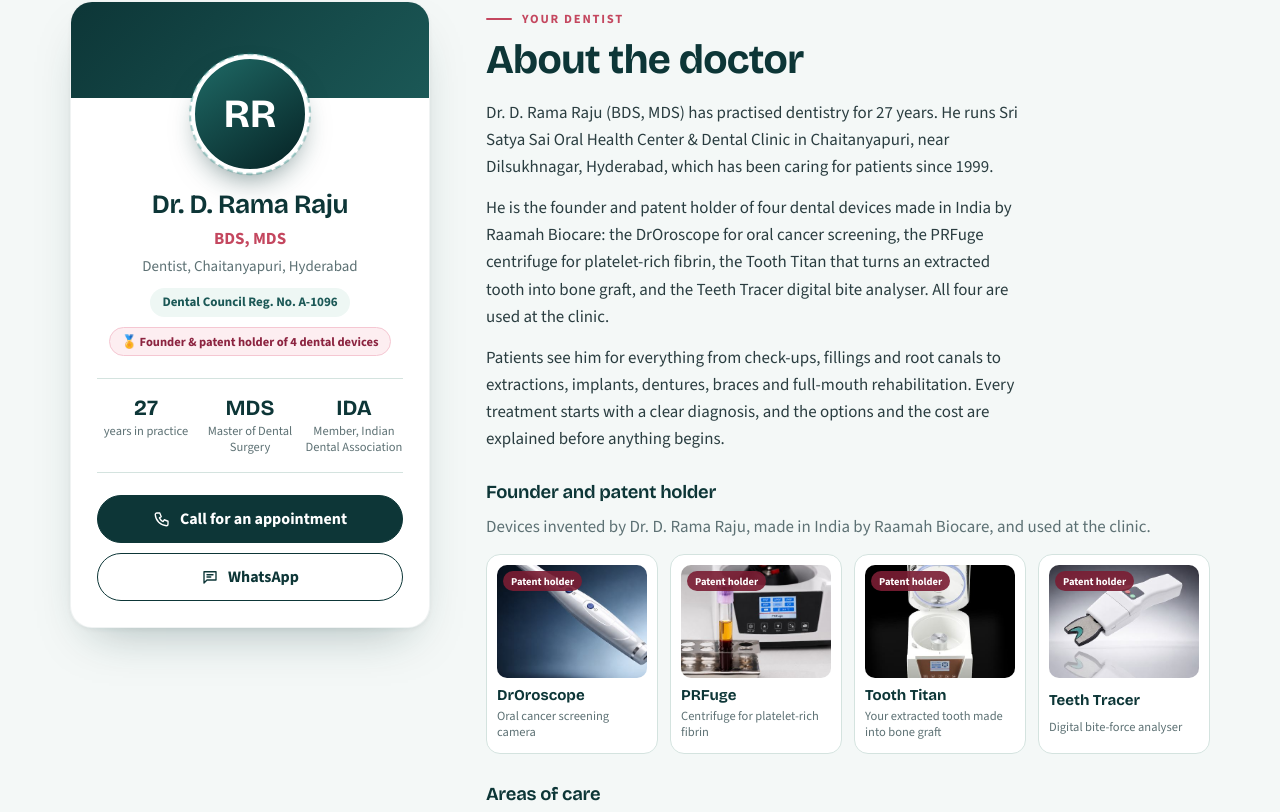
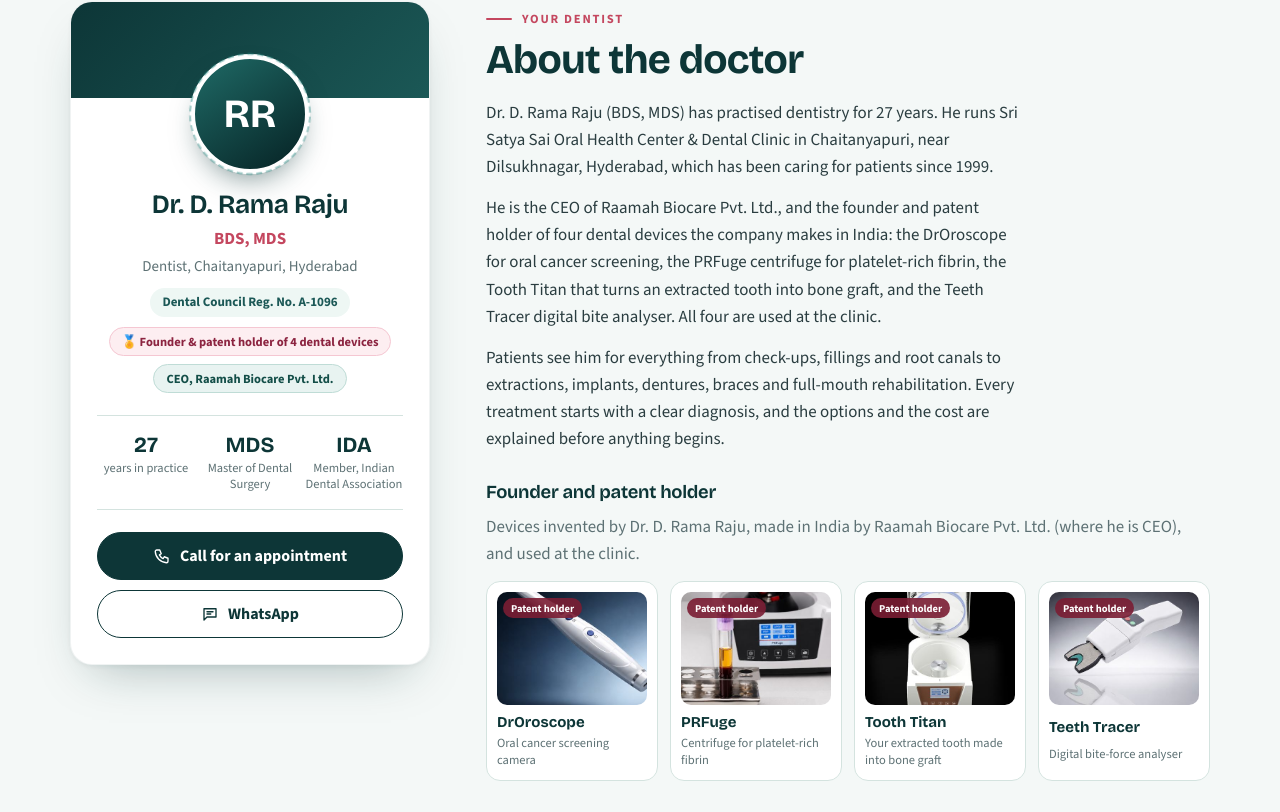
Before and after one commit to drramarajudentalclinic-tech/dental-backend, a React (Vite) app in the folder website/: page / in a window 1280 px wide. Shown: the part 7221-8033 px from the top of the page. Built offline with nearby package versions, Linux system fonts and the light colour scheme; no server answers.

Commit message:
Doctor: CEO of Raamah Biocare Pvt. Ltd.

```diff
--- a/website/src/chatContent.js
+++ b/website/src/chatContent.js
@@ -87,9 +87,9 @@
     title: { en: "About the doctor", te: "డాక్టర్ గురించి", hi: "डॉक्टर के बारे में" },
     keys: ["doctor", "dentist", "rama raju", "qualification", "mds", "డాక్టర్", "రామరాజు", "डॉक्टर", "रामराजू"],
     a: {
-      en: ["Dr. D. Rama Raju — BDS, MDS, Osmania Medical College, Hyderabad.", `• ${YEARS} years of experience · clinic running since ${SINCE}`, "• Dental Council Reg. No. A-1096", "• Founder and patent holder of the DrOroscope, PRFuge, Tooth Titan and Teeth Tracer (made in India by Raamah Biocare)", "• Member, Indian Dental Association"],
-      te: ["డా. డి. రామరాజు — BDS, MDS, ఉస్మానియా మెడికల్ కాలేజ్, హైదరాబాద్.", `• ${YEARS} సంవత్సరాల అనుభవం · ${SINCE} నుండి క్లినిక్ సేవలు`, "• డెంటల్ కౌన్సిల్ రిజిస్ట్రేషన్ నం. A-1096", "• DrOroscope, PRFuge, Tooth Titan, Teeth Tracer పరికరాల వ్యవస్థాపకులు, పేటెంట్ హోల్డర్ (రామా బయోకేర్, భారతదేశంలో తయారీ)", "• ఇండియన్ డెంటల్ అసోసియేషన్ సభ్యులు"],
-      hi: ["डॉ. डी. रामराजू — BDS, MDS, उस्मानिया मेडिकल कॉलेज, हैदराबाद।", `• ${YEARS} साल का अनुभव · ${SINCE} से क्लिनिक सेवा में`, "• डेंटल काउंसिल रजिस्ट्रेशन नं. A-1096", "• DrOroscope, PRFuge, Tooth Titan और Teeth Tracer उपकरणों के संस्थापक और पेटेंट धारक (रामा बायोकेयर, भारत में निर्मित)", "• इंडियन डेंटल एसोसिएशन के सदस्य"],
+      en: ["Dr. D. Rama Raju — BDS, MDS, Osmania Medical College, Hyderabad.", `• ${YEARS} years of experience · clinic running since ${SINCE}`, "• Dental Council Reg. No. A-1096", "• CEO, Raamah Biocare Pvt. Ltd.", "• Founder and patent holder of the DrOroscope, PRFuge, Tooth Titan and Teeth Tracer (made in India by Raamah Biocare)", "• Member, Indian Dental Association"],
+      te: ["డా. డి. రామరాజు — BDS, MDS, ఉస్మానియా మెడికల్ కాలేజ్, హైదరాబాద్.", `• ${YEARS} సంవత్సరాల అనుభవం · ${SINCE} నుండి క్లినిక్ సేవలు`, "• డెంటల్ కౌన్సిల్ రిజిస్ట్రేషన్ నం. A-1096", "• CEO, రామా బయోకేర్ ప్రైవేట్ లిమిటెడ్ (Raamah Biocare Pvt. Ltd.)", "• DrOroscope, PRFuge, Tooth Titan, Teeth Tracer పరికరాల వ్యవస్థాపకులు, పేటెంట్ హోల్డర్ (రామా బయోకేర్, భారతదేశంలో తయారీ)", "• ఇండియన్ డెంటల్ అసోసియేషన్ సభ్యులు"],
+      hi: ["डॉ. डी. रामराजू — BDS, MDS, उस्मानिया मेडिकल कॉलेज, हैदराबाद।", `• ${YEARS} साल का अनुभव · ${SINCE} से क्लिनिक सेवा में`, "• डेंटल काउंसिल रजिस्ट्रेशन नं. A-1096", "• CEO, रामा बायोकेयर प्राइवेट लिमिटेड (Raamah Biocare Pvt. Ltd.)", "• DrOroscope, PRFuge, Tooth Titan और Teeth Tracer उपकरणों के संस्थापक और पेटेंट धारक (रामा बायोकेयर, भारत में निर्मित)", "• इंडियन डेंटल एसोसिएशन के सदस्य"],
     },
   },
   {
--- a/website/src/content.js
+++ b/website/src/content.js
@@ -63,7 +63,7 @@
     ],
     about: [
       `Dr. D. Rama Raju (BDS, MDS) has practised dentistry for ${YEARS} years. He runs Sri Satya Sai Oral Health Center & Dental Clinic in Chaitanyapuri, near Dilsukhnagar, Hyderabad, which has been caring for patients since ${SINCE}.`,
-      "He is the founder and patent holder of four dental devices made in India by Raamah Biocare: the DrOroscope for oral cancer screening, the PRFuge centrifuge for platelet-rich fibrin, the Tooth Titan that turns an extracted tooth into bone graft, and the Teeth Tracer digital bite analyser. All four are used at the clinic.",
+      "He is the CEO of Raamah Biocare Pvt. Ltd., and the founder and patent holder of four dental devices the company makes in India: the DrOroscope for oral cancer screening, the PRFuge centrifuge for platelet-rich fibrin, the Tooth Titan that turns an extracted tooth into bone graft, and the Teeth Tracer digital bite analyser. All four are used at the clinic.",
       "Patients see him for everything from check-ups, fillings and root canals to extractions, implants, dentures, braces and full-mouth rehabilitation. Every treatment starts with a clear diagnosis, and the options and the cost are explained before anything begins.",
     ],
     focus: [
@@ -84,6 +84,7 @@
     timeline: [
       ["BDS", "Osmania Medical College, Hyderabad"],
       ["MDS", "Osmania Medical College, Hyderabad"],
+      ["CEO, Raamah Biocare Pvt. Ltd.", "Dental devices made in India"],
       ["Founder and patent holder", "DrOroscope, PRFuge, Tooth Titan and Teeth Tracer · made in India by Raamah Biocare"],
       ["Sri Satya Sai Oral Health Center & Dental Clinic", `Chaitanyapuri, Hyderabad · running since ${SINCE} · ${YEARS} years in practice`],
     ],
--- a/website/src/pages/Home.jsx
+++ b/website/src/pages/Home.jsx
@@ -246,6 +246,7 @@
         <div className="doc-title">{d.title}</div>
         {clinic.registration && <div className="doc-reg">Dental Council Reg. No. {clinic.registration}</div>}
         {d.inventions?.length > 0 && <div className="doc-inv-chip">🏅 Founder &amp; patent holder of {d.inventions.length} dental devices</div>}
+        <div className="doc-inv-chip doc-ceo-chip">CEO, Raamah Biocare Pvt. Ltd.</div>
         <dl className="doc-stats">
           {d.stats.map(([big, small]) => <div key={small}><dt>{big}</dt><dd>{small}</dd></div>)}
         </dl>
@@ -261,7 +262,7 @@
         {d.inventions?.length > 0 && (
           <>
             <h3>Founder and patent holder</h3>
-            <p className="muted doc-inv-lead">Devices invented by Dr. D. Rama Raju, made in India by Raamah Biocare, and used at the clinic.</p>
+            <p className="muted doc-inv-lead">Devices invented by Dr. D. Rama Raju, made in India by Raamah Biocare Pvt. Ltd. (where he is CEO), and used at the clinic.</p>
             <div className="doc-inv">
               {d.inventions.map((x) => (
                 <button key={x.name} type="button" className="doc-inv-card" onClick={() => window.dispatchEvent(new CustomEvent("show-tech", { detail: x.tab }))}>
--- a/website/src/styles.css
+++ b/website/src/styles.css
@@ -27,7 +27,7 @@
 * { box-sizing: border-box; }
 html { scroll-behavior: smooth; scroll-padding-top: 88px; }
 @media (prefers-reduced-motion: reduce) { html { scroll-behavior: auto; } *, *::before, *::after { animation: none !important; transition: none !important; } }
-body { margin: 0; background: var(--enamel); color: var(--text); font: 17px/1.6 var(--body); -webkit-font-smoothing: antialiased; }
+body { margin: 0; overflow-x: clip; background: var(--enamel); color: var(--text); font: 17px/1.6 var(--body); -webkit-font-smoothing: antialiased; }
 h1, h2, h3, h4 { font-family: var(--display); color: var(--ink); line-height: 1.12; margin: 0; letter-spacing: -0.015em; }
 h1 { font-size: clamp(2.1rem, 4.4vw, 3.4rem); font-weight: 700; }
 h2 { font-size: clamp(1.75rem, 3.2vw, 2.55rem); font-weight: 680; }
@@ -791,6 +791,7 @@
 .scr-inventor { position: absolute; left: 12px; bottom: 12px; right: 12px; width: max-content; max-width: calc(100% - 24px);
   background: rgba(122,29,51,.92); color: #fff; font: 700 12.5px/1.3 var(--body); padding: 6px 12px; border-radius: 999px; }
 .doc-inv-chip { margin-top: 10px; display: inline-block; background: #fdeef1; color: #8c2440; border: 1px solid #f5c7d2; font: 700 12.5px var(--body); padding: 5px 12px; border-radius: 999px; }
+.doc-ceo-chip { display: table; margin: 8px auto 0; background: #e8f3f1; color: #134e48; border-color: #bfdcd6; }
 .doc-inv-lead { margin: -4px 0 12px; font-size: 15px; }
 .doc-inv { display: grid; grid-template-columns: repeat(4, minmax(0, 1fr)); gap: 12px; margin-bottom: 28px; }
 .doc-inv-card { position: relative; display: grid; gap: 4px; justify-items: start; text-align: left; padding: 10px 10px 12px; border-radius: 14px;
```
Also changed, not shown: 1 other file (tests, documents, lock files or other folders).
